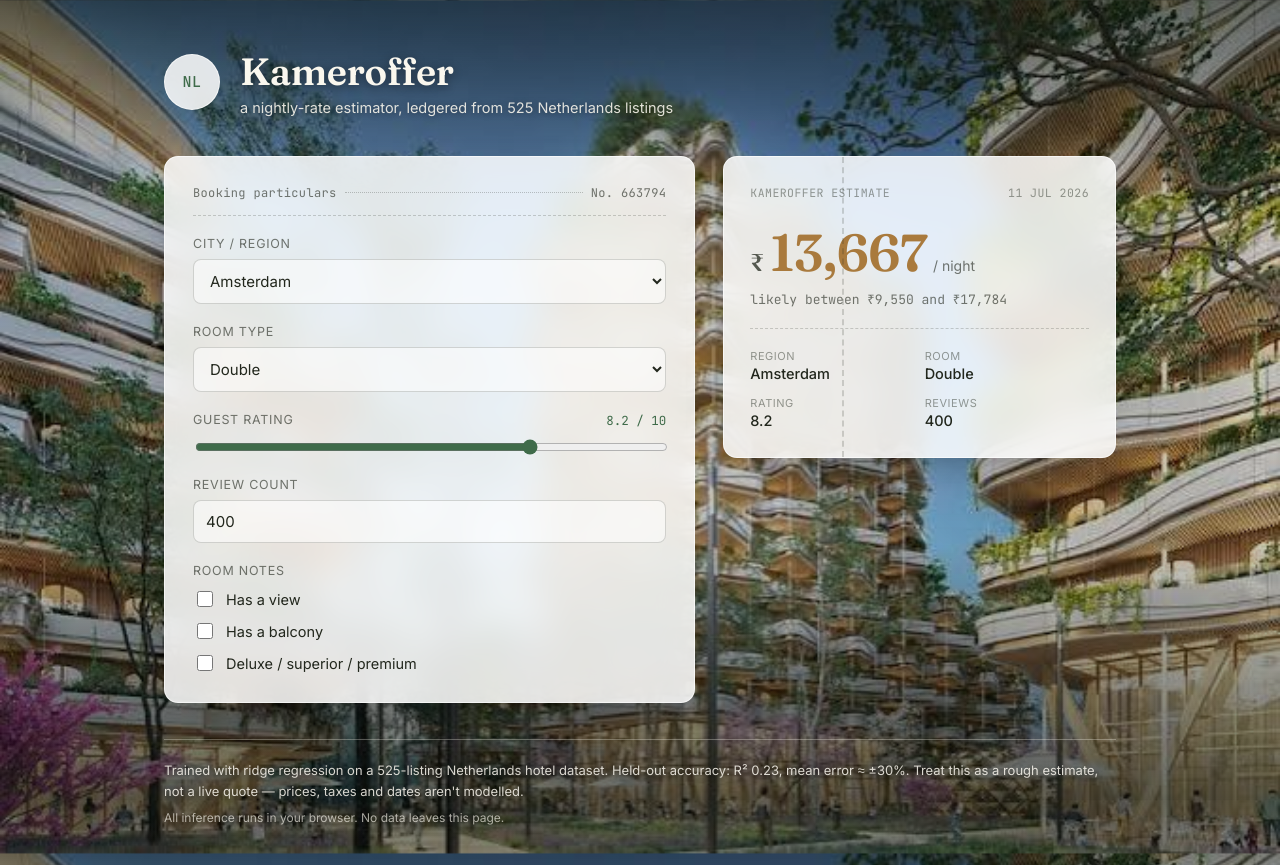
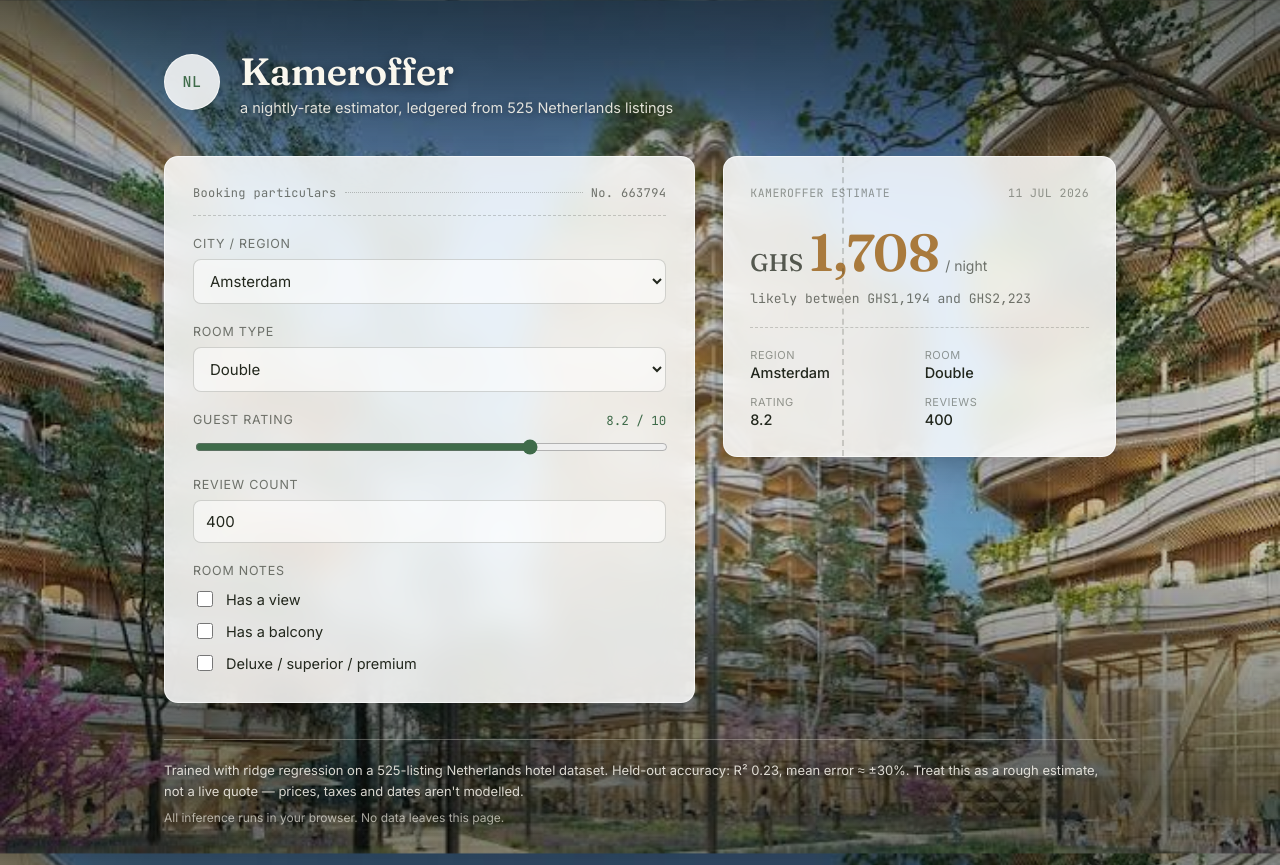
Before and after one commit to kasimibrahim/house-prediction, a React (Vite) app: page / in a window 1280 px wide. Built offline with nearby package versions, Linux system fonts and the light colour scheme.

Commit message:
MODIFICATION: Local currency conversion

```diff
--- a/src/App.jsx
+++ b/src/App.jsx
@@ -133,12 +133,12 @@ export default function App() {
             </div>
 
             <div className="stub-price">
-              <span className="stub-currency">₹</span>
-              <span className="stub-amount">{inr(ticket)}</span>
+              <span className="stub-currency">GHS</span>
+              <span className="stub-amount">{inr(ticket/8)}</span>
               <span className="stub-unit">/ night</span>
             </div>
             <div className="stub-range">
-              likely between ₹{inr(bandLow)} and ₹{inr(bandHigh)}
+              likely between GHS{inr(bandLow/8)} and GHS{inr(bandHigh/8)}
             </div>
             <div className="stub-divider" />
             <dl className="stub-details">
```
